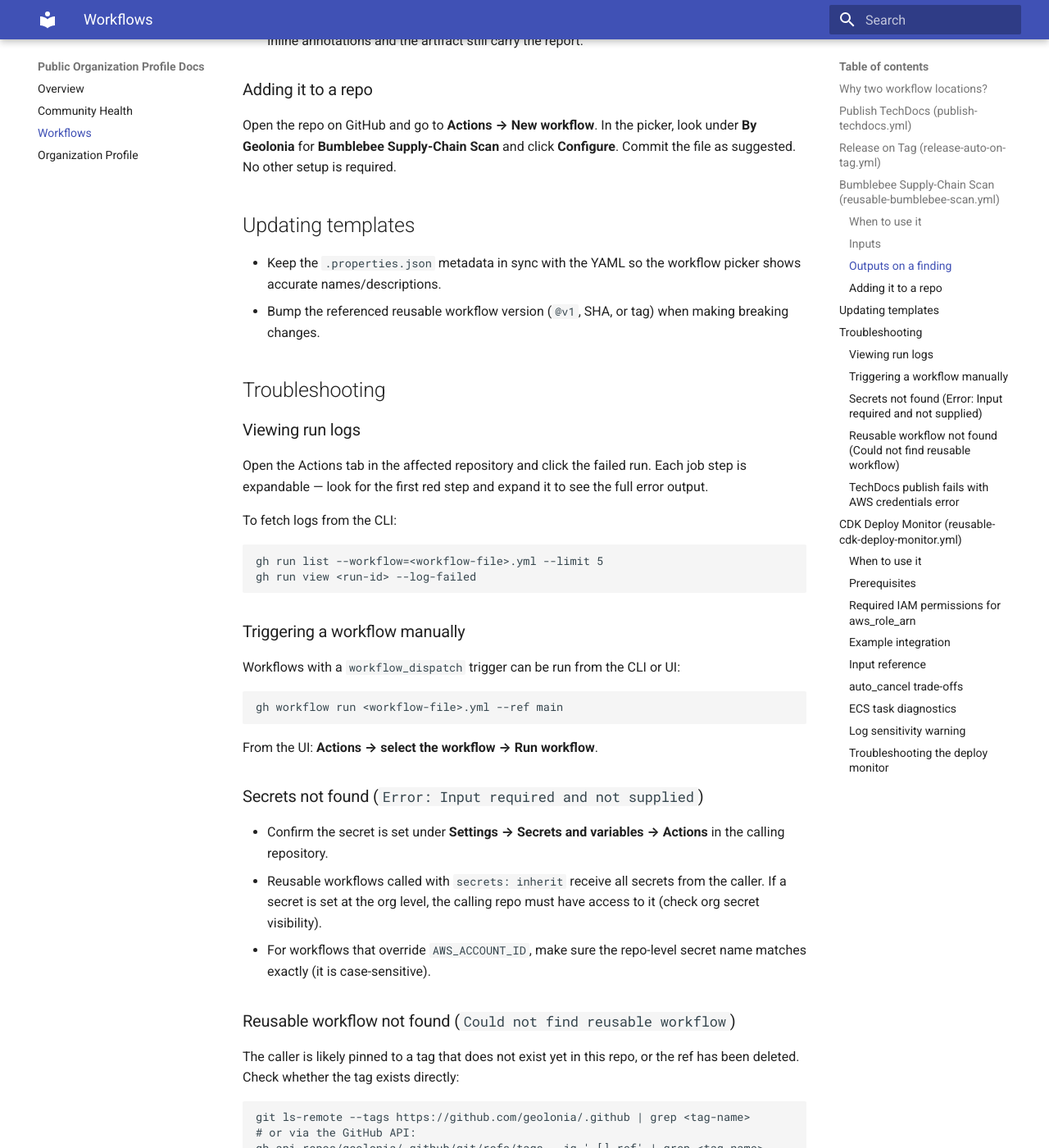
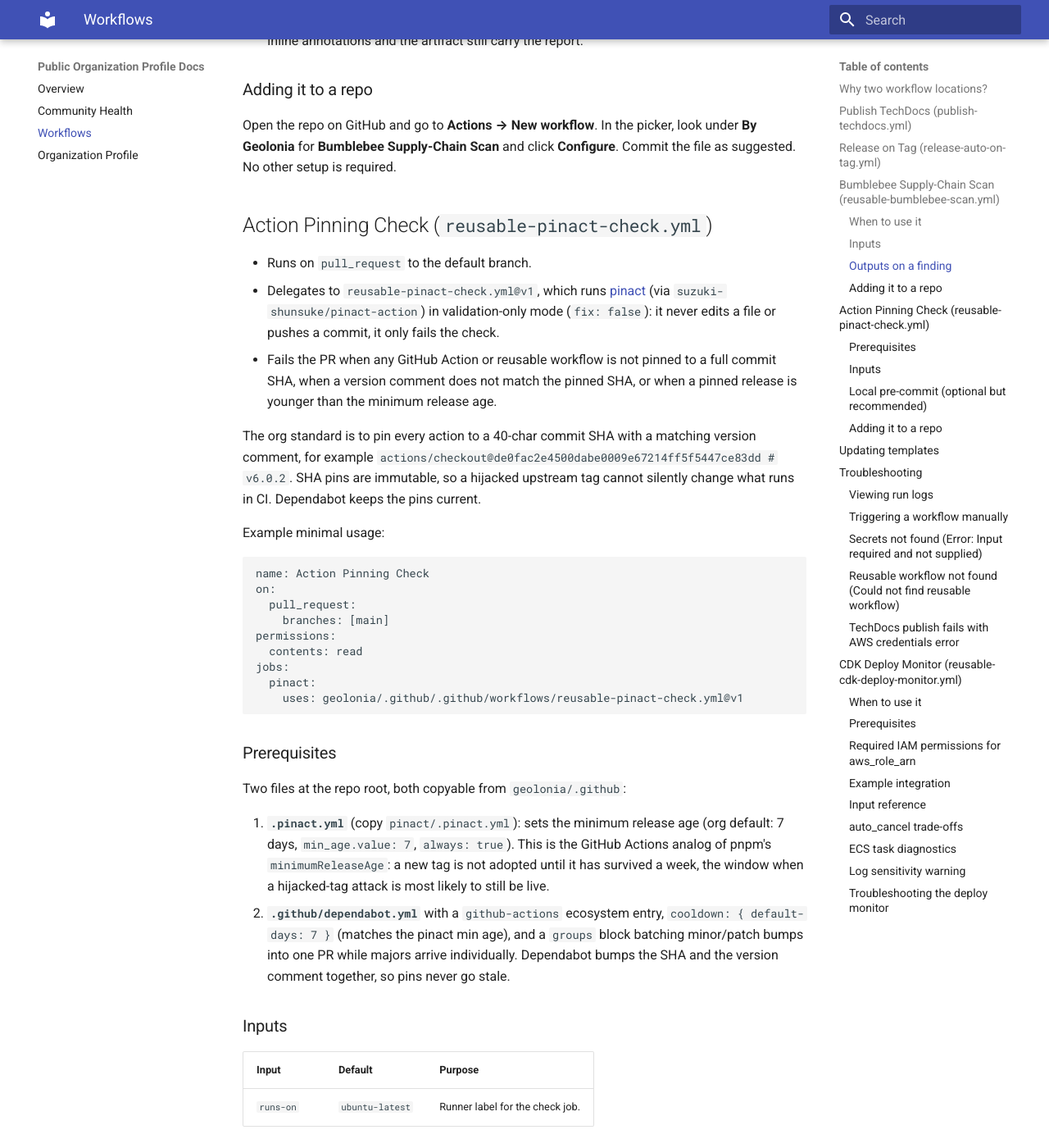
Before and after one commit to geolonia/.github, an MkDocs documentation site: the page built from docs/workflows.md, in a window 1280 px wide and 1400 px high, scrolled down 3131 px. Shown: the whole window at 82% size. Built offline with MkDocs 1.6.1 and Material for MkDocs 9.7.7, drawn with Linux system fonts in a browser that asks for light colours; some of the changed text lies outside the part shown.

Commit message:
Add reusable Action Pinning Check (pinact) + canonical config
Establishes the org GitHub Actions pinning standard primitive:

- reusable-pinact-check.yml: per-PR gate running pinact in
  validation-only mode (fix: false, verify-comment, verify-min-age).
  SHA-pins its own actions (checkout v6.0.2, pinact-action v3.0.0).
- workflow-template pinact-check.yml + .properties.json so repos opt in
  from the Actions picker.
- pinact/.pinact.yml: canonical min_age (7 days, always) config repos copy.
- pinact/.pre-commit-config.example.yaml: local auto-pin hook.
- docs/workflows.md: usage, prerequisites, local pre-commit, adoption.

pinact-action v3.0.0 bundles pinact CLI v4.0.0, so CI and local runs use
the same engine.

````diff
--- a/docs/workflows.md
+++ b/docs/workflows.md
@@ -128,6 +128,74 @@ Open the repo on GitHub and go to **Actions → New workflow**. In the
 picker, look under **By Geolonia** for **Bumblebee Supply-Chain Scan**
 and click **Configure**. Commit the file as suggested. No other setup
 is required.
+
+## Action Pinning Check (`reusable-pinact-check.yml`)
+
+- Runs on `pull_request` to the default branch.
+- Delegates to `reusable-pinact-check.yml@v1`, which runs
+  [pinact](https://github.com/suzuki-shunsuke/pinact) (via
+  `suzuki-shunsuke/pinact-action`) in validation-only mode (`fix: false`):
+  it never edits a file or pushes a commit, it only fails the check.
+- Fails the PR when any GitHub Action or reusable workflow is not pinned
+  to a full commit SHA, when a version comment does not match the pinned
+  SHA, or when a pinned release is younger than the minimum release age.
+
+The org standard is to pin every action to a 40-char commit SHA with a
+matching version comment, for example
+`actions/checkout@de0fac2e4500dabe0009e67214ff5f5447ce83dd  # v6.0.2`.
+SHA pins are immutable, so a hijacked upstream tag cannot silently change
+what runs in CI. Dependabot keeps the pins current.
+
+Example minimal usage:
+
+```yaml
+name: Action Pinning Check
+on:
+  pull_request:
+    branches: [main]
+permissions:
+  contents: read
+jobs:
+  pinact:
+    uses: geolonia/.github/.github/workflows/reusable-pinact-check.yml@v1
+```
+
+### Prerequisites
+
+Two files at the repo root, both copyable from `geolonia/.github`:
+
+1. **`.pinact.yml`** (copy `pinact/.pinact.yml`): sets the minimum
+   release age (org default: 7 days, `min_age.value: 7`, `always: true`).
+   This is the GitHub Actions analog of pnpm's `minimumReleaseAge`: a new
+   tag is not adopted until it has survived a week, the window when a
+   hijacked-tag attack is most likely to still be live.
+2. **`.github/dependabot.yml`** with a `github-actions` ecosystem entry,
+   `cooldown: { default-days: 7 }` (matches the pinact min age), and a
+   `groups` block batching minor/patch bumps into one PR while majors
+   arrive individually. Dependabot bumps the SHA and the version comment
+   together, so pins never go stale.
+
+### Inputs
+
+| Input | Default | Purpose |
+| --- | --- | --- |
+| `runs-on` | `ubuntu-latest` | Runner label for the check job. |
+
+### Local pre-commit (optional but recommended)
+
+Install the [pre-commit](https://pre-commit.com/) hook so pins are
+applied and the min-age is enforced before you push, instead of finding
+out from a red CI check. Copy `pinact/.pre-commit-config.example.yaml`
+from `geolonia/.github` to `.pre-commit-config.yaml`, install pinact
+(`brew install pinact`), then `pre-commit install`.
+
+### Adding it to a repo
+
+1. Copy `.pinact.yml` and the Dependabot config (see Prerequisites).
+2. Open the repo on GitHub and go to **Actions -> New workflow**. Under
+   **By Geolonia**, pick **Action Pinning Check** and **Configure**.
+3. Run `pinact run` once locally (or let the pre-commit hook do it) to
+   SHA-pin existing workflows, then commit.
 
 ## Updating templates
 
````
Also changed, not shown: 5 other files.
